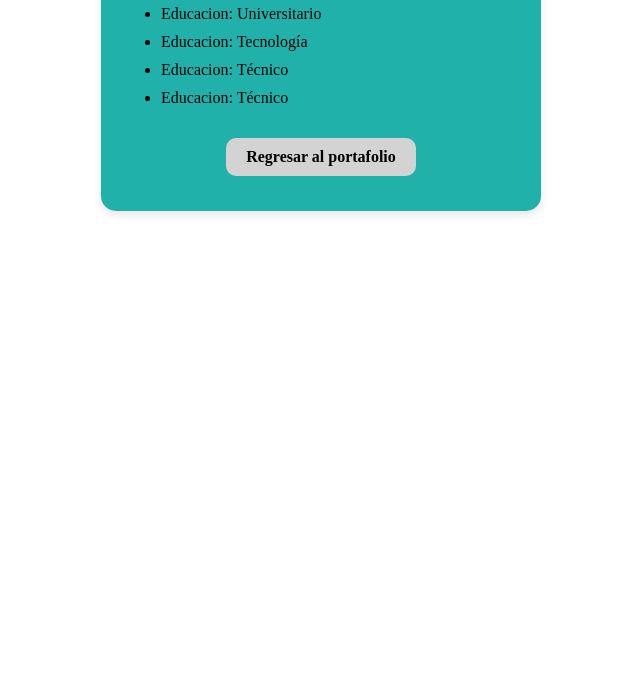
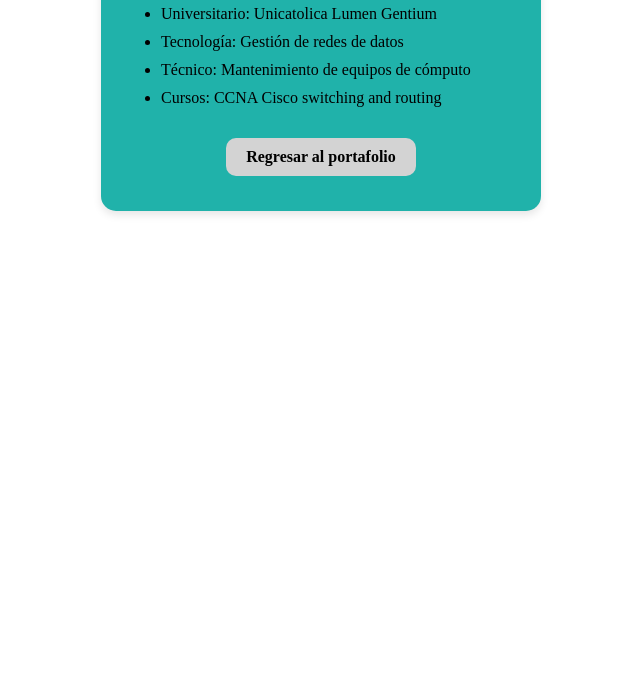
Before and after one commit to Drei-Diax/CV, a plain HTML site: page education.html in a window 1280 px wide. Shown: the part 122-800 px from the top of the page, without its empty margins (319-959 px from the left). Drawn offline with Linux system fonts and the light colour scheme.

Commit message:
Update education.html

```diff
--- a/education.html
+++ b/education.html
@@ -11,10 +11,10 @@
         <h2>Educación</h2>
 
         <ul>
-            <li>Educacion: Universitario</li>
-            <li>Educacion: Tecnología</li>
-            <li>Educacion: Técnico</li>
-            <li>Educacion: Técnico</li>
+            <li>Universitario: Unicatolica Lumen Gentium</li>
+            <li>Tecnología: Gestión de redes de datos</li>
+            <li>Técnico: Mantenimiento de equipos de cómputo</li>
+            <li>Cursos: CCNA Cisco switching and routing</li>
         </ul>
         <a href="index.html" class="link-card" style="font-weight: bold;">Regresar al portafolio</a>
     </div>
```
